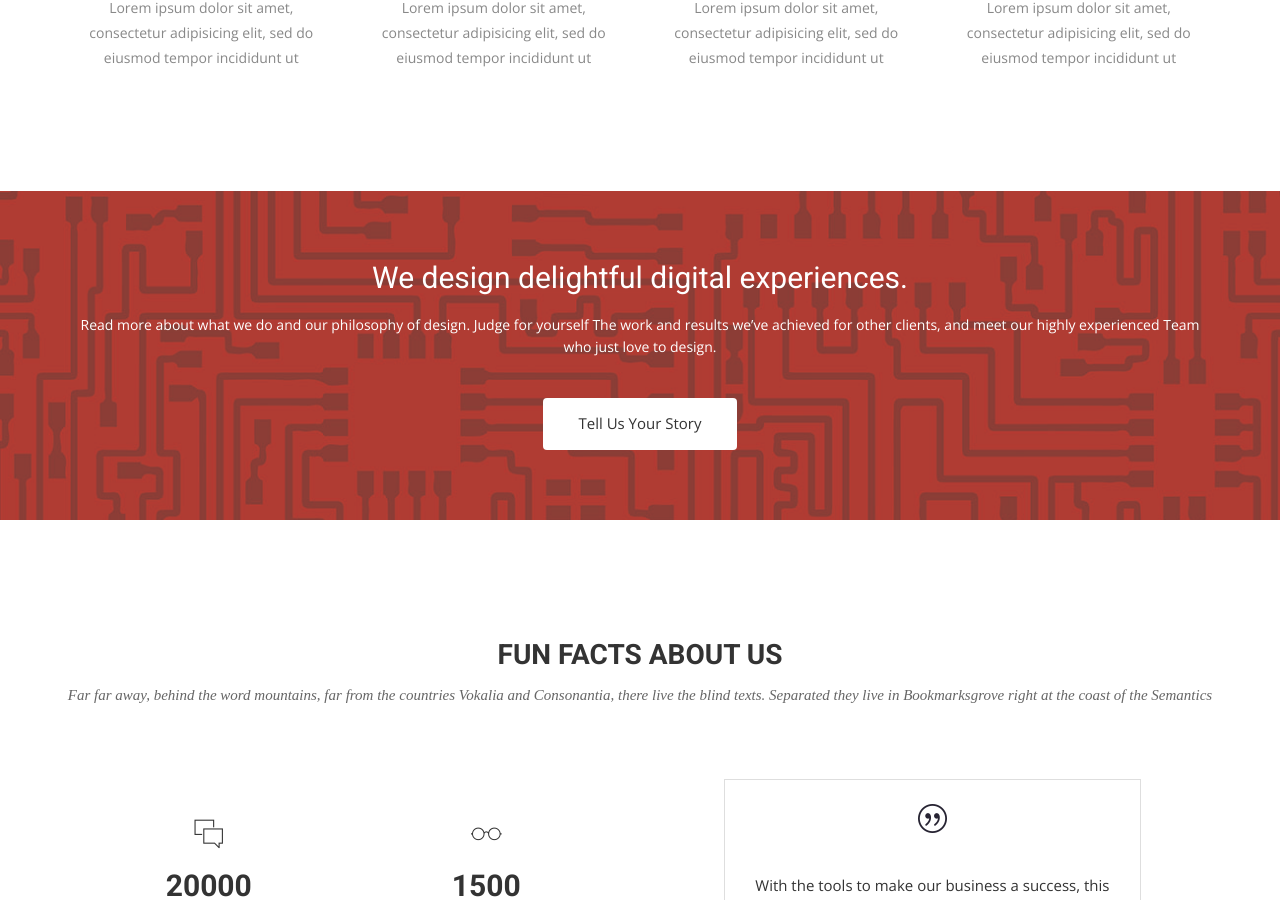
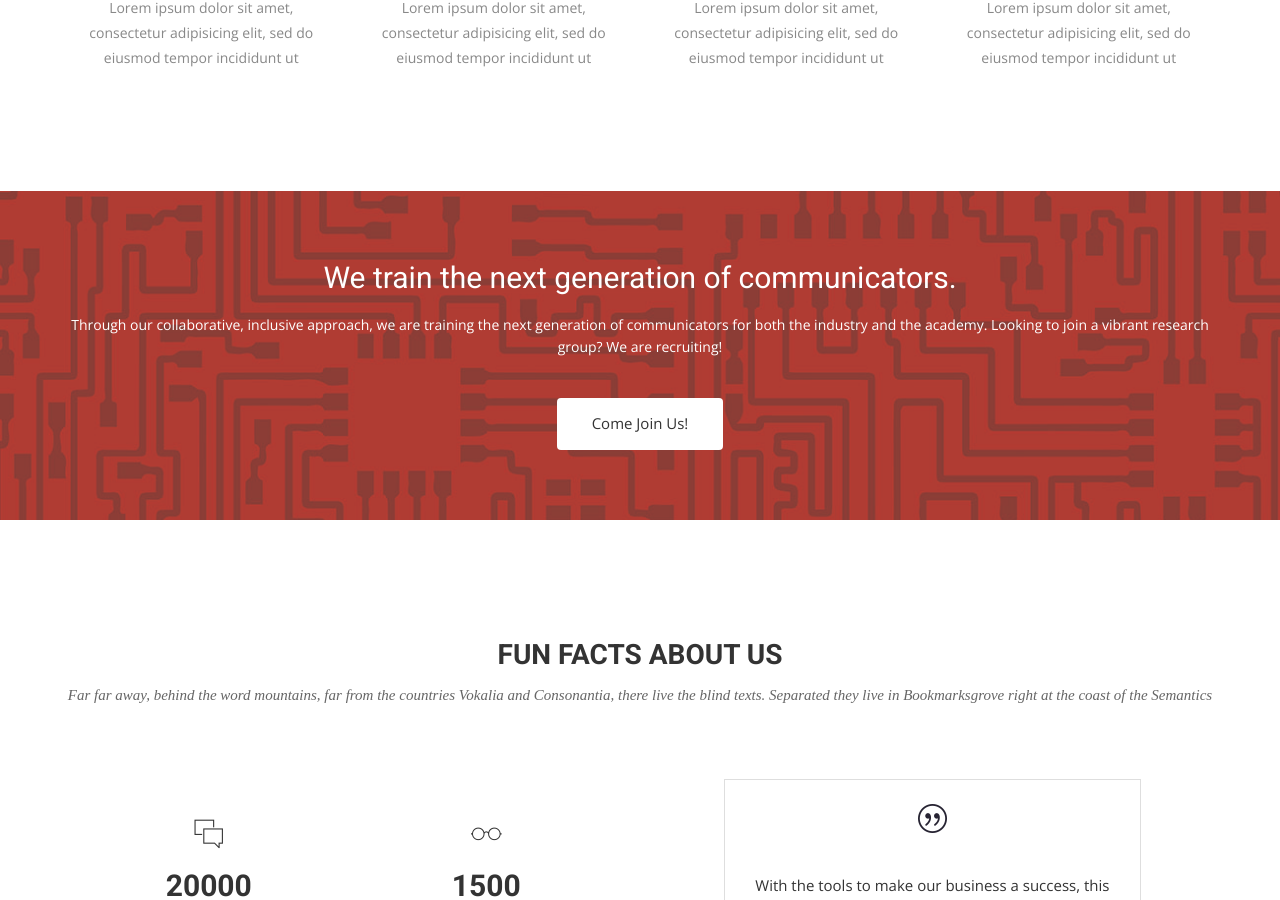
Before and after one commit to cognitionemotionlab/cognitionemotionlab.github.io, a Jekyll site: the page built from index.html, in a window 1280 px wide and 900 px high, scrolled down 2663 px. Built offline with Jekyll 4.4.1, drawn with Linux system fonts in a browser that asks for light colours; nearby versions of some CDN libraries; some web fonts are replaced.

Commit message:
Added copy for call to action.

```diff
--- a/index.html
+++ b/index.html
@@ -128,9 +128,9 @@ permalink: /
     <div class="row">
       <div class="col-md-12">
         <div class="block">
-          <h2>We design delightful digital experiences.</h2>
-          <p>Read more about what we do and our philosophy of design. Judge for yourself The work and results we’ve achieved for other clients, and meet our highly experienced Team who just love to design.</p>
-          <a class="btn btn-default btn-call-to-action" href="#" >Tell Us Your Story</a>
+          <h2>We train the next generation of communicators.</h2>
+          <p>Through our collaborative, inclusive approach, we are training the next generation of communicators for both the industry and the academy. Looking to join a vibrant research group? We are recruiting!</p>
+          <a class="btn btn-default btn-call-to-action" href="{{ site.baseurl }}/contact" >Come Join Us!</a>
         </div>
       </div>
     </div>
```
